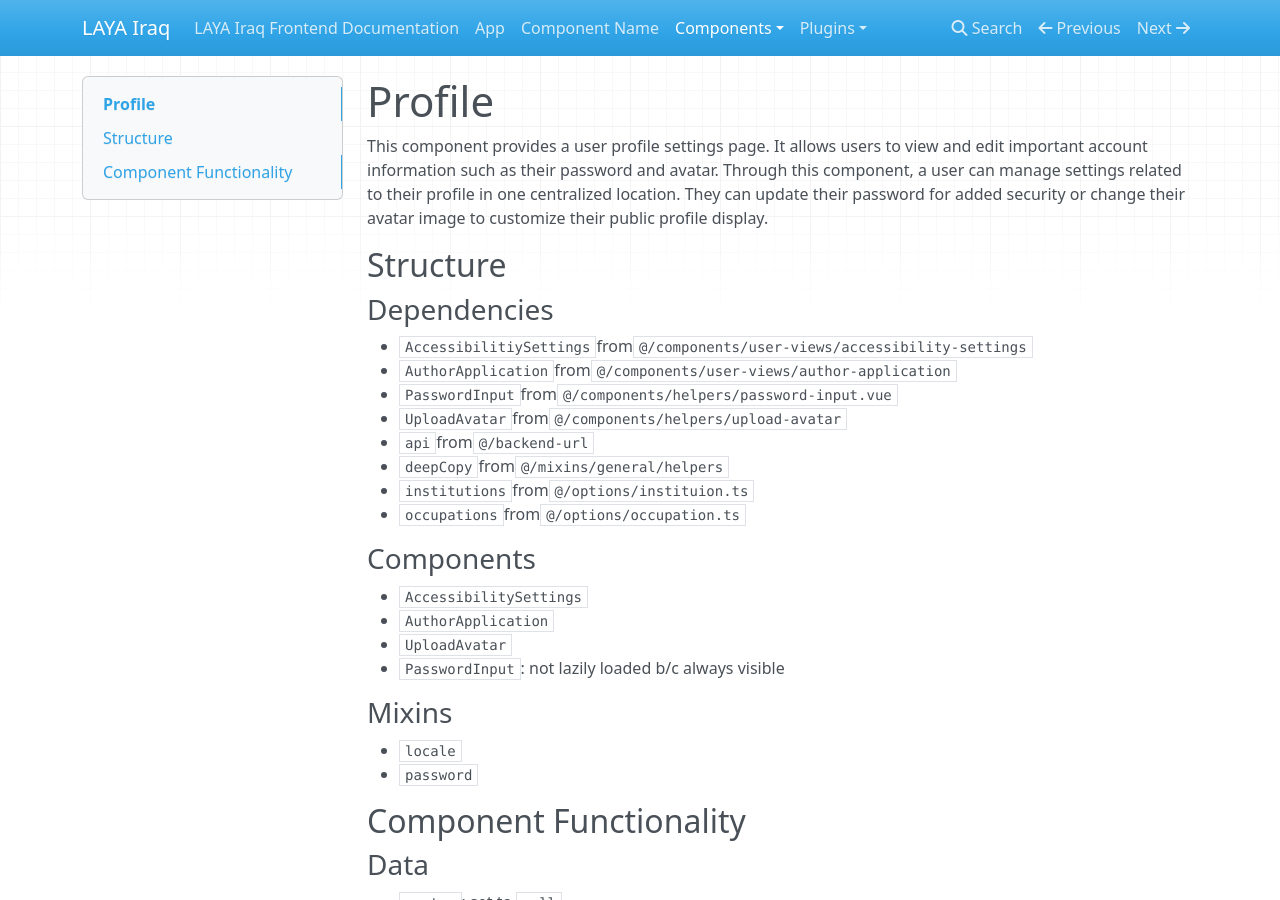
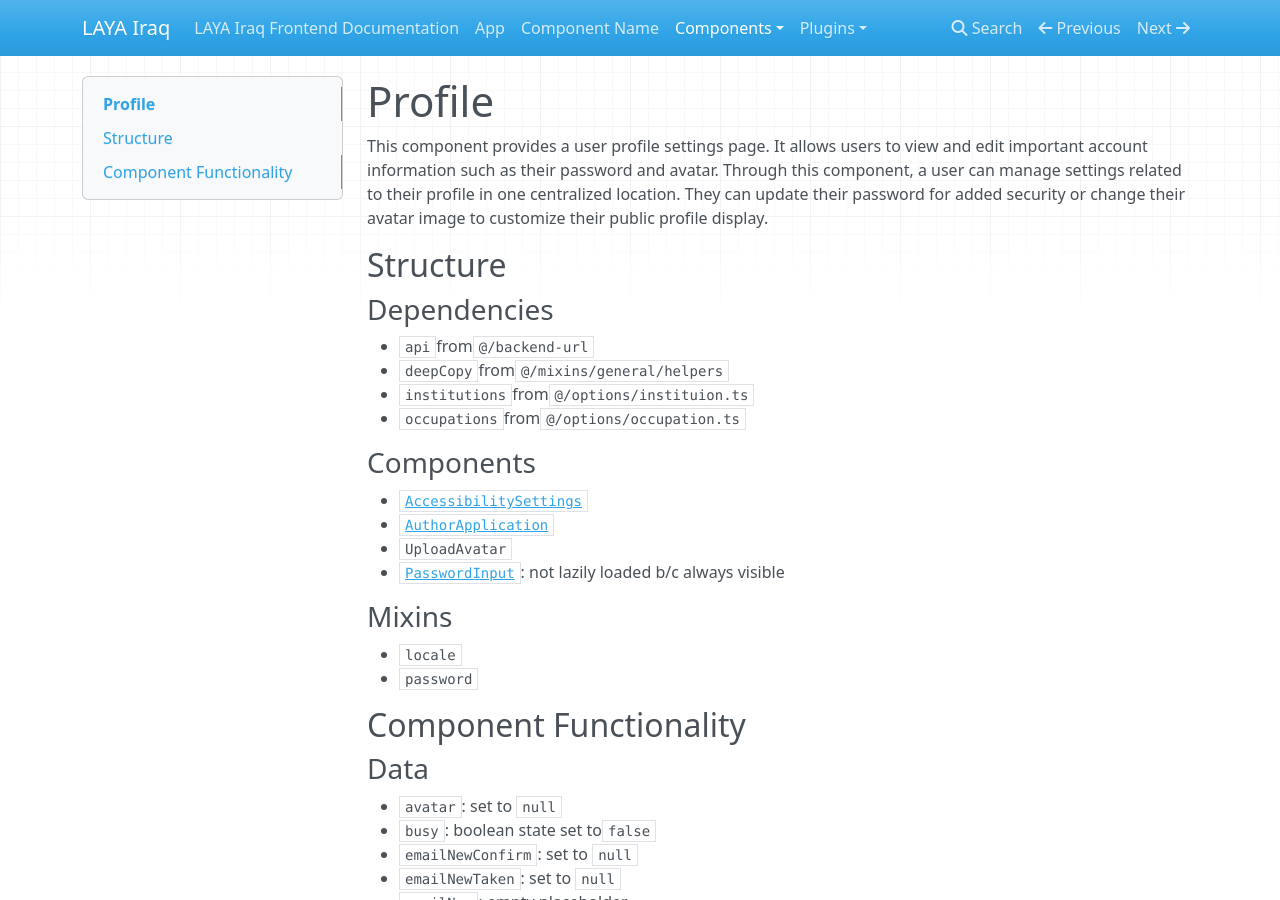
Before and after one commit to LAYAIraq/frontend-docs, an MkDocs documentation site: the page built from docs/components/user-views/profile.md, in a window 1280 px wide and 900 px high. Built offline with MkDocs 1.6.1, drawn with Linux system fonts in a browser that asks for light colours; nearby versions of some CDN libraries.

Commit message:
TLI-469 added internal linking

```diff
--- a/docs/components/user-views/profile.md
+++ b/docs/components/user-views/profile.md
@@ -5,20 +5,16 @@ This  component provides a user profile settings page. It allows users to view a
 ## Structure
 
 ### Dependencies
-* `AccessibilitiySettings`from`@/components/user-views/accessibility-settings`
-* `AuthorApplication`from`@/components/user-views/author-application`
-* `PasswordInput`from`@/components/helpers/password-input.vue`
-* `UploadAvatar`from`@/components/helpers/upload-avatar`
 * `api`from`@/backend-url`
 * `deepCopy`from`@/mixins/general/helpers`
 * `institutions`from`@/options/instituion.ts`
 * `occupations`from`@/options/occupation.ts`
 
 ### Components
-- `AccessibilitySettings`
-- `AuthorApplication`
+- [`AccessibilitySettings`](../accessibility-settings)
+- [`AuthorApplication`](../author-application)
 - `UploadAvatar`
-- `PasswordInput`: not lazily loaded b/c always visible
+- [`PasswordInput`](../../helpers/password-input): not lazily loaded b/c always visible
 
 ### Mixins
 * `locale`
```
